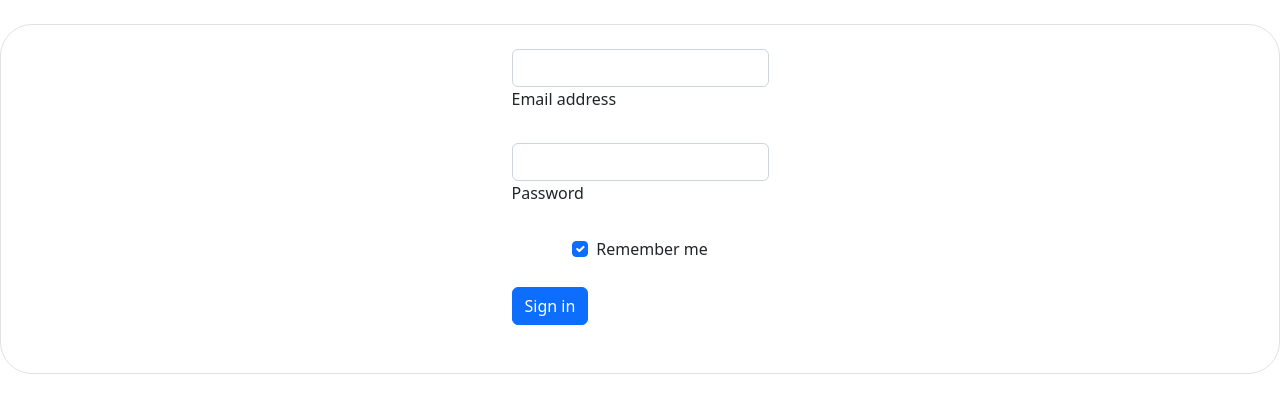
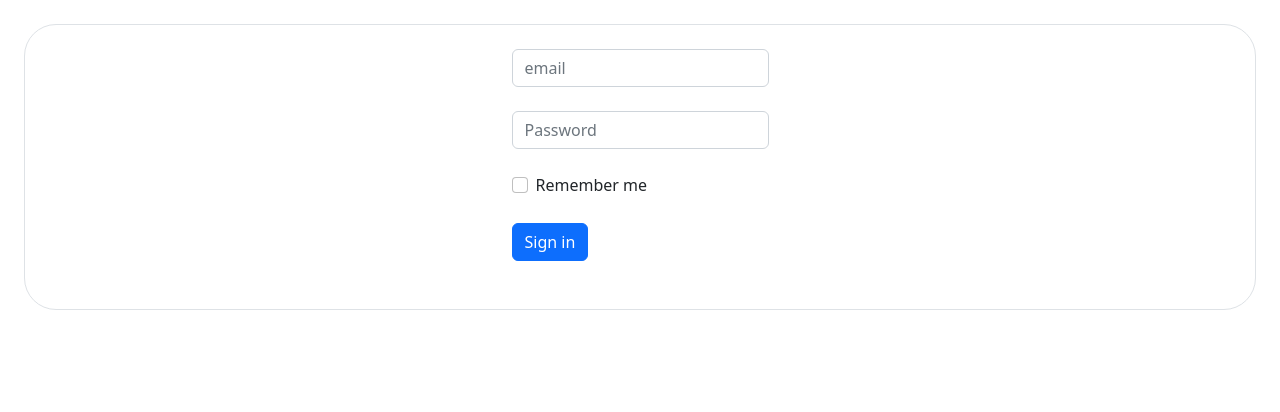
Before and after one commit to aloon/russian, a Next.js app: page /login in a window 1280 px wide. Shown: the top 412 px of the page. Built offline with nearby package versions, Linux system fonts and the light colour scheme.

Commit message:
wip login

```diff
--- a/pages/api/join-words.js
+++ /dev/null
@@ -1,12 +0,0 @@
-// Next.js API route support: https://nextjs.org/docs/api-routes/introduction
-
-export default function handler(req, res) {
-
-  const game = [
-    [{ "id": 10, "word": "10" }, { "id": 20, "word": "20" }, { "id": 30, "word": "30" }],
-    [{ "id": 10, "word": "a" }, { "id": 20, "word": "b" }, { "id": 30, "word": "c" }]
-  ];
-
-  res.status(200).json(game)
-
-}
--- /dev/null
+++ b/pages/api/login.js
@@ -0,0 +1,5 @@
+import conn from '../../lib/db';
+
+export default function handler(req, res) {
+    res.status(200).json({ name: 'John Doe' })
+}
--- a/pages/login.js
+++ b/pages/login.js
@@ -1,35 +1,69 @@
-export default function Login() {
-    return (
-        <><br/>
-            <section className="pb-4 w-30">
-                <div className="bg-white border rounded-5">
-                    <section className="w-100 p-4 d-flex justify-content-center pb-4">
+import React from 'react';
+import 'bootstrap/dist/css/bootstrap.css'
+
+class Login extends React.Component {
+    constructor(props) {
+        super(props);
+    }
+    signIn() {
+        const dataLogin = {
+            email: document.getElementById("email").value,
+            password: document.getElementById("pass").value
+        }
+        const url = (process.env.NODE_ENV == "production") ? "https://russian.fly.dev" : "http://localhost:3000";
+        const remember = document.getElementById("remember").checked;
+        fetch(url + '/api/login', {
+            method: 'POST',
+            headers: new Headers({
+                'Content-Type': 'application/json; charset=UTF-8'
+            }),
+            body: JSON.stringify(dataLogin)
+        }).then(function (response) {
+            return response.json();
+        }).then(function (data) {
+            if (data.status == "success") {
+                if (remember) {
+                    localStorage.setItem("token", data.token);
+                    localStorage.setItem("email", dataLogin.email);
+                } else {
+                    sessionStorage.setItem("token", data.token);
+                    sessionStorage.setItem("email", dataLogin.email);
+                }
+                window.location.href = "/";
+            } else {
+                alert(data.message);
+            }
+        })
+    }
+
+    render() {
+        return (<section className="pb-4 w-30">
+            <div className="bg-white border rounded-5 m-4">
+                <section className="p-4 d-flex justify-content-center pb-4">
                     <form>
                         <div className="form-outline mb-4">
-                                <input type="email" id="email" className="form-control" />
-                                <label className="form-label" for="email">Email address</label>
+                            <input type="email" id="email" className="form-control" placeholder="email" />
                         </div>
 
                         <div className="form-outline mb-4">
-                                <input type="password" id="pass" className="form-control" />
-                                <label className="form-label" for="pass">Password</label>
+                            <input type="password" id="pass" className="form-control" placeholder="Password" />
                         </div>
 
                         <div className="row mb-4">
-                                <div className="col d-flex justify-content-center">
+                            <div className="col d-flex">
                                 <div className="form-check">
-                                        <input className="form-check-input" type="checkbox" value="" id="remember" checked />
+                                    <input className="form-check-input" type="checkbox" value="" id="remember" />
                                     <label className="form-check-label" for="remember"> Remember me </label>
                                 </div>
                             </div>
                         </div>
 
-                            <button type="button" className="btn btn-primary btn-block mb-4">Sign in</button>
+                        <button type="button" className="btn btn-primary btn-block mb-4" onClick={() => this.signIn()}>Sign in</button>
 
                     </form>
                 </section>
             </div>
-            </section>
-        </>
-    )
+        </section>)
     }
+}
+export default Login
```
Lines whose indentation alone changed are shown as unchanged.
